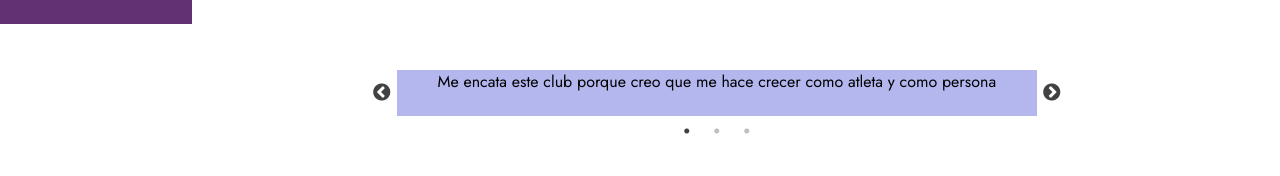
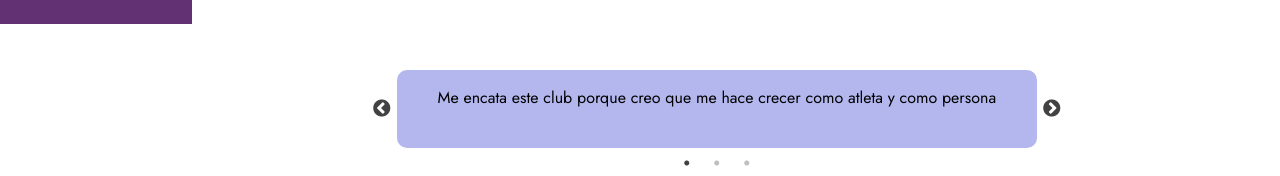
Before and after one commit to Club-de-Atletismo-Villaviciosa/Front-ClubAtletismoVillaviciosa, a React (Create React App) app: page / in a window 1280 px wide. Shown: the part 776-952 px from the top of the page. Built offline with nearby package versions, Linux system fonts and the light colour scheme; no server answers.

Commit message:
finished mainPage

```diff
--- a/src/Components/Carousel/Carousel.css
+++ b/src/Components/Carousel/Carousel.css
@@ -3,8 +3,14 @@
     width: 50vw;
     margin-left: 16vw;
     background-color: #B3B7EE;
+   border-radius: 10px;
 }
 
 .slick-prev::before, .slick-next::before {
     color: rgb(3, 3, 3) !important;
   }
+
+  .slider p{
+    padding: 2vh;
+
+  }
--- a/src/Components/MainSection/MainSection.jsx
+++ b/src/Components/MainSection/MainSection.jsx
@@ -55,9 +55,9 @@ console.info(pageNumbers)
 
   return (
     <div className="mainSection">
-      {newData.sort((a, b) => b.id - a.id).map((item) => (
+      {newData.sort((a, b) => b.id - a.id).map((item, index) => (index >= newData.length -3 && (
         <NewsCard customClass="newsCard" key={item.id} id={item.id} title={item.title} url={item.url} news={item.news} />
-      ))}
+      )))}
 
       <div className="pagination">
         <button className="pagination-buttonLeft" onClick={(e) => handleClick(e, currentPage - 1)} disabled={currentPage === 1}>
--- a/src/Components/NewsCard/NewsCard.css
+++ b/src/Components/NewsCard/NewsCard.css
@@ -28,3 +28,7 @@
     margin-left: 1vw;
     text-align: start;
 }
+
+.newsCard-bodyNews span{
+    color: #623173;
+}
--- a/src/Components/NewsCard/NewsCard.jsx
+++ b/src/Components/NewsCard/NewsCard.jsx
@@ -18,7 +18,7 @@ function NewsCard({id,url,title,news, customClass}){
           .then(() => window.location.reload())
           .catch((error) => console.error(error));
       }
-    const maxLength = 100;
+    const maxLength = 300;
 
     return(
 
@@ -30,7 +30,7 @@ function NewsCard({id,url,title,news, customClass}){
                 <img onClick={()=>{navigate ("/NewsPage", {state: {id,title,url,news}})}} src={pencil}></img>
                 <img onClick={handleDelete} src={trash}></img>
             </div>
-            <p className="newsCard-bodyNews" alt="Texto de la noticia" >{news ? news.substring(0, maxLength): ""}<span onClick={()=>{navigate ("/NewsPage", {state: {id,title,url,news}})}}>Leer mas...</span></p>
+            <p className="newsCard-bodyNews" alt="Texto de la noticia" >{news ? news.substring(0, maxLength): ""}<span onClick={()=>{navigate ("/NewsPage", {state: {id,title,url,news}})}}>...Leer mas</span></p>
 
         </div>
     </div>
```
